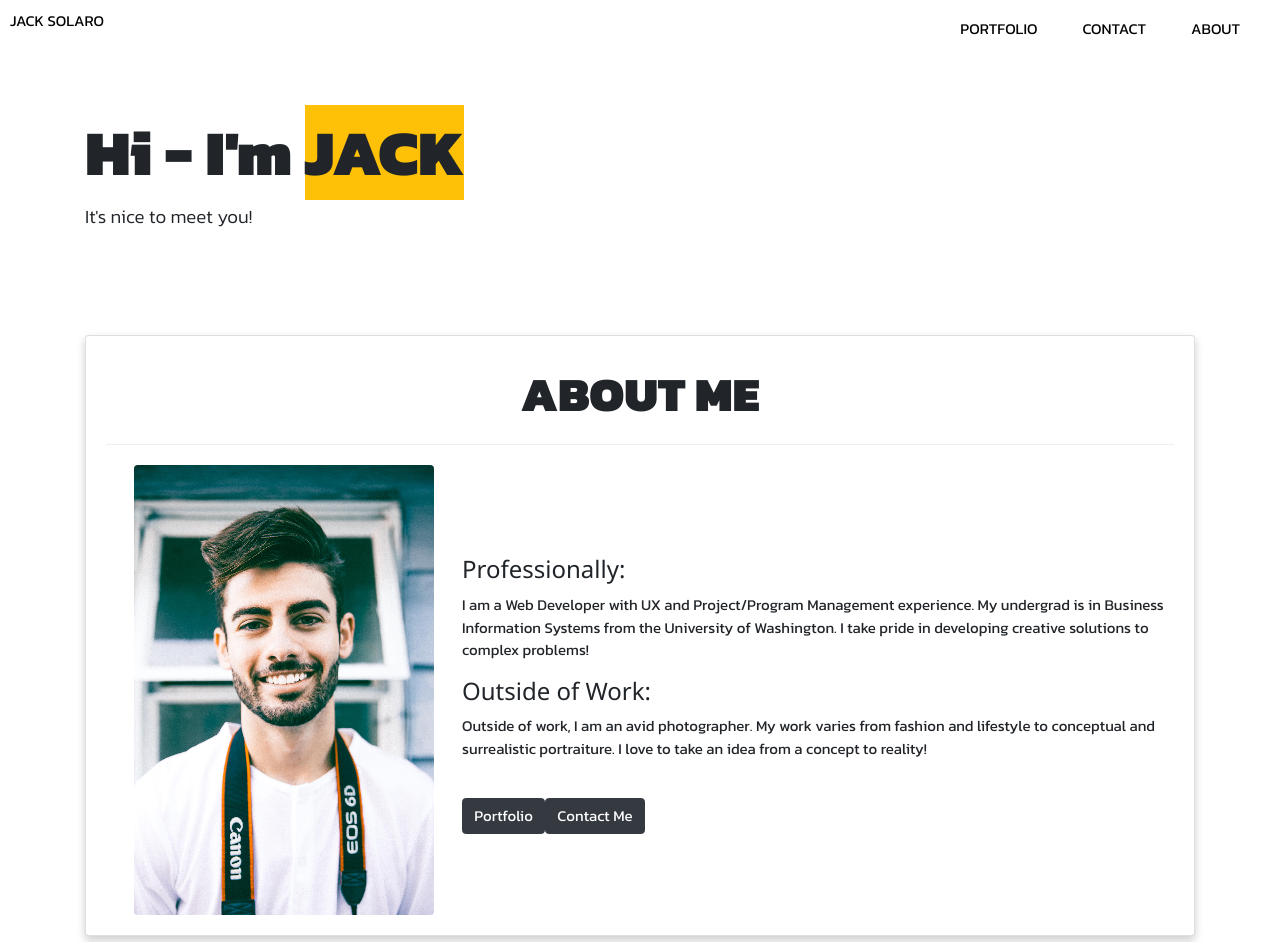
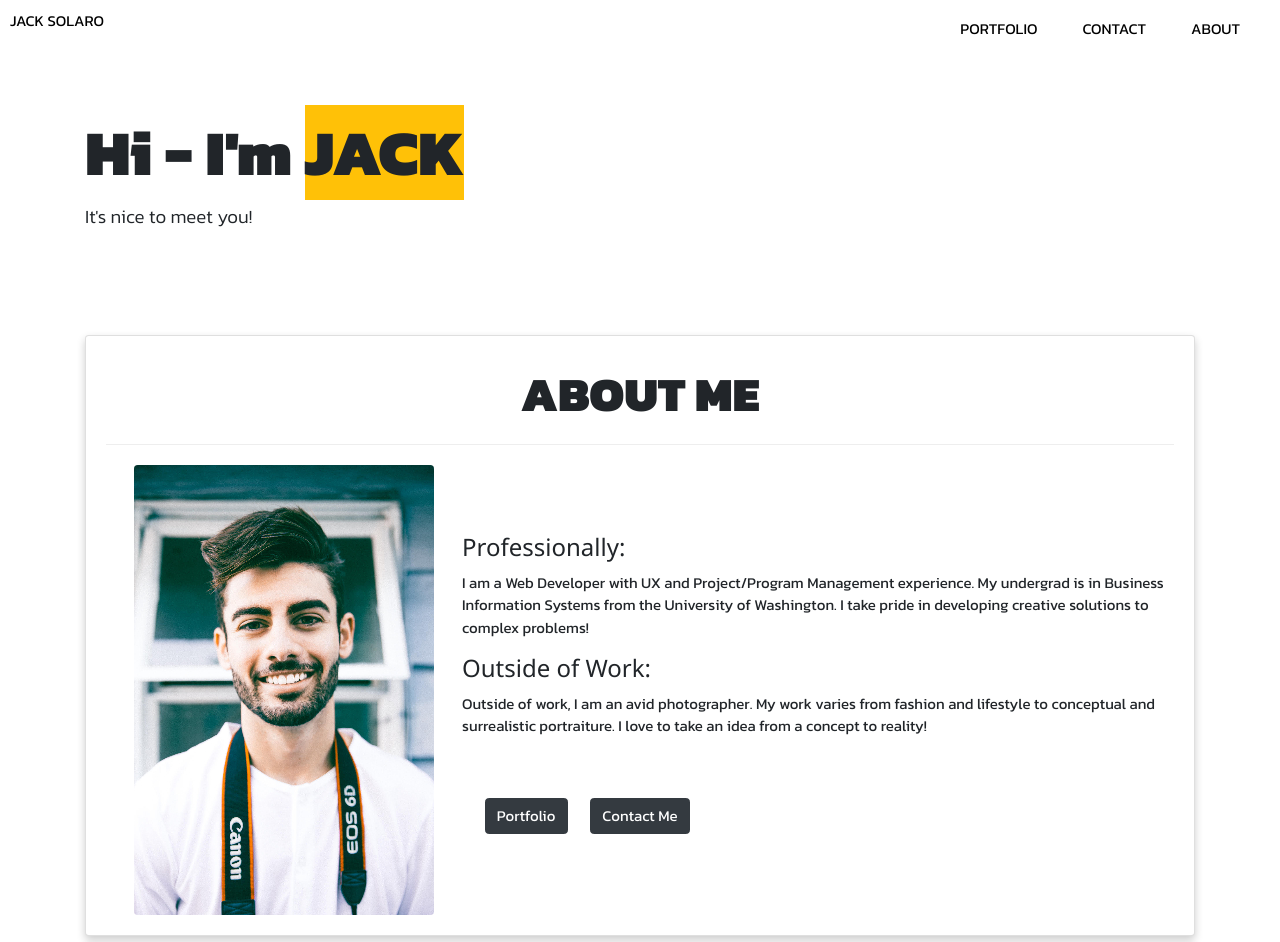
Before and after one commit to jacksolaro/react-portfolio, a React (Create React App) app: page / in a window 1280 px wide. Shown: the top 942 px of the page. Built offline with nearby package versions, Linux system fonts and the light colour scheme.

Commit message:
updated buttons on home page

```diff
--- a/src/pages/HomePage.js
+++ b/src/pages/HomePage.js
@@ -43,7 +43,7 @@ function Home() {
                 portraiture. I love to take an idea from a concept to reality!
               </p>
               <br />
-              <a href="portfolio.html" className="btn btn-dark">
+              <a href="portfolio.html" className="btn btn-dark m-4">
                 Portfolio
               </a>
               <a href="contact.html" className="btn btn-dark">
```
